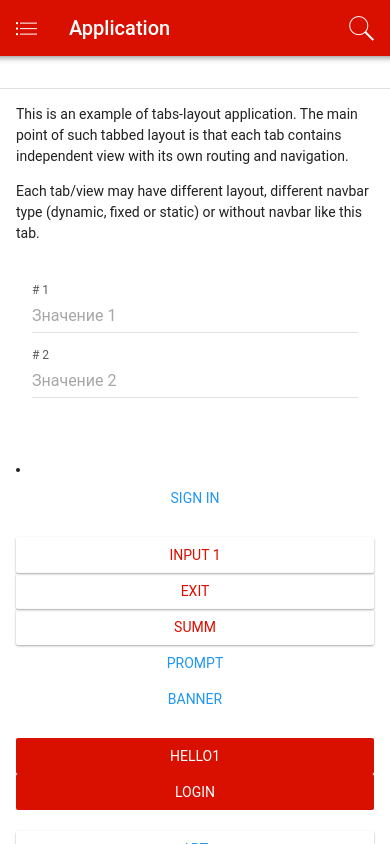
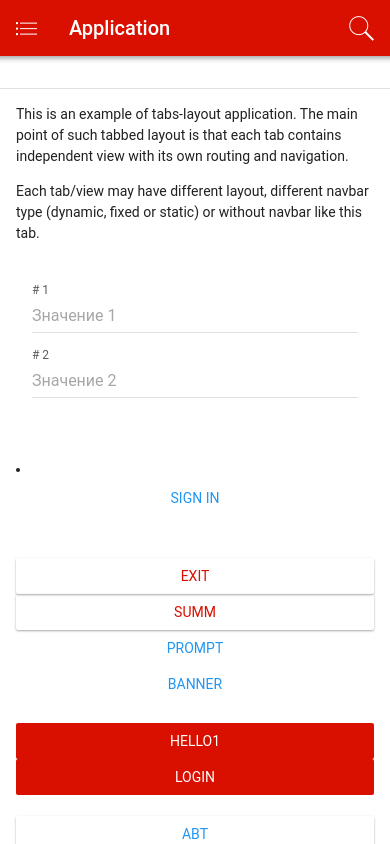
Before and after one commit to Roman-Labtech/F2v1, a plain HTML site: page www/index.html in a window 390 px wide. Drawn offline with Linux system fonts and the light colour scheme; files that its build step writes are made by us from their sources.

Commit message:
Add files via upload

```diff
--- a/www/index.html
+++ b/www/index.html
@@ -207,10 +207,10 @@
     </div>
     </form>
          <br> <li>
-               <a href="#" class="item-link button signIn">Sign In</a></li><br>
-                <button class="red col button button-raised color-red" onclick="signIn">INPUT 1</button>
+               <a href="#" class="item-link button signIn">Sign In</a></li><br>   <br>
 
-                    <button class="red col button button-raised color-red" @click="exitFromApp()">EXIT</button>
+
+                    <button class="red col button button-raised color-red exit">EXIT</button>
 
 
               <button class="red col button button-raised color-red" onclick="app.dialog.alert(x)">
```
